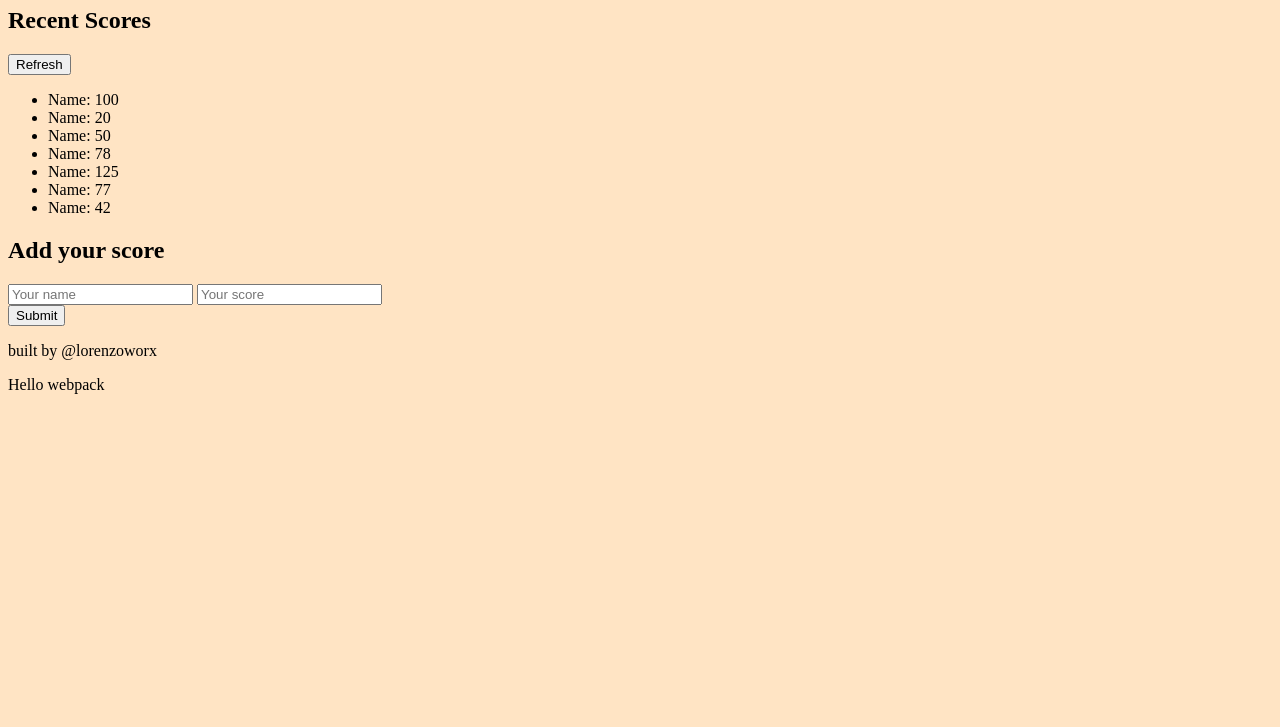
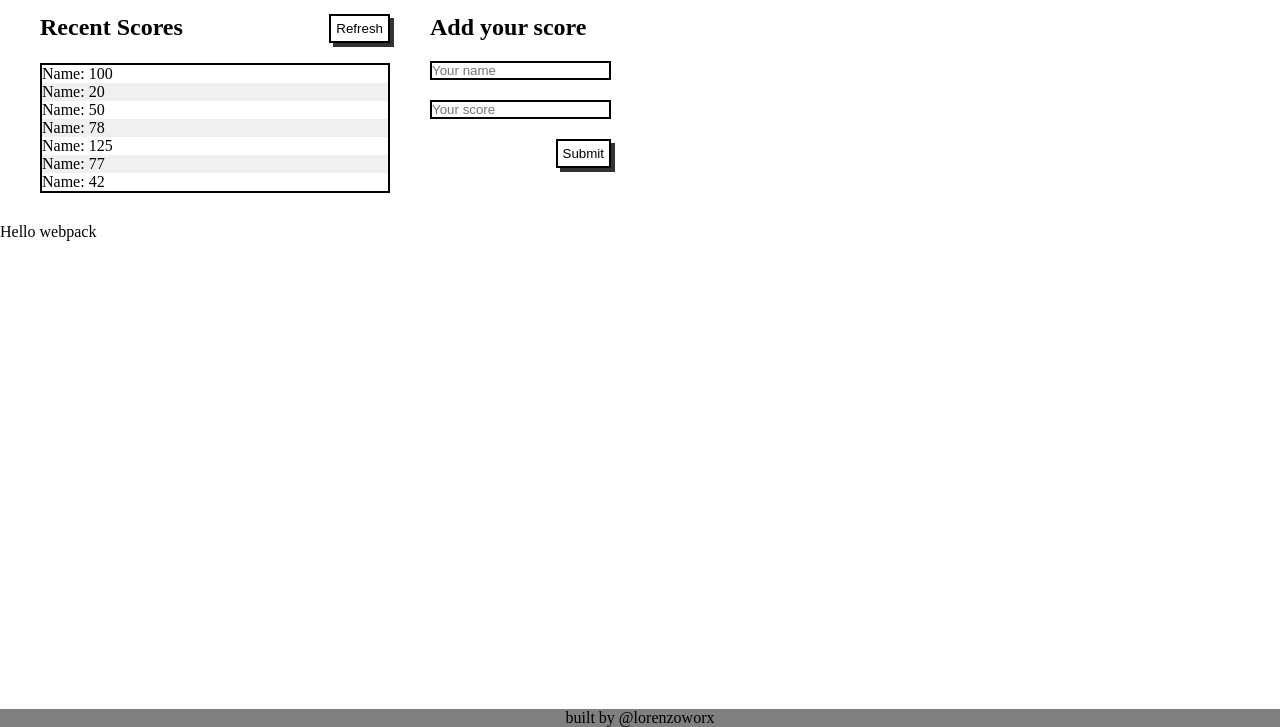
Before and after one commit to lorenzoworx/asyncLeaderboard, a website built with webpack: page src/index.html in a window 1280 px wide. Shown: the part 73-800 px from the top of the page. Built offline with nearby package versions, Linux system fonts and the light colour scheme.

Commit message:
Add styles to mimick wireframe

```diff
--- a/src/style.css
+++ b/src/style.css
@@ -1,3 +1,78 @@
-body {
-    background-color: bisque;
-}
+* {
+    margin: 0;
+    padding: 0;
+    box-sizing: border-box;
+  }
+
+  body {
+      display: flex;
+      flex-direction: column;
+      padding-top: 20px;
+      gap: 30px;
+  }
+
+  .h1Container {
+      padding-left: 20px;
+  }
+
+  #mainArea {
+      display: flex;
+      gap: 40px;
+      padding-left: 40px;
+  }
+
+  #listSection {
+      display: flex;
+      flex-direction: column;
+      width: 350px;
+      gap: 20px;
+  }
+
+  #listHead {
+      display: flex;
+      justify-content: space-between;
+  }
+
+  #leaderList {
+      list-style: none;
+      border: 2px solid black;
+  }
+
+  #leaderList li:nth-child(odd) {
+    background-color: white;
+  }
+
+  #leaderList li:nth-child(even) {
+    background-color: #F0F0F0;
+  }
+
+  #leaderForm {
+      display: flex;
+      flex-direction: column;
+      gap: 20px;
+  }
+
+  .inp {
+      border: 2px solid black;
+  }
+
+  .addScore {
+      display: flex;
+      justify-content: flex-end;
+  }
+
+  footer {
+      display: flex;
+      justify-content: center;
+      background-color: grey;
+      position: fixed;
+      bottom: 0;
+      width: 100vw;
+  }
+
+  .btn {
+      padding: 5px;
+      border: 2px solid black;
+      background-color: white;
+      box-shadow: 4px 4px rgba(0, 0, 0, 0.8);
+  }
```
